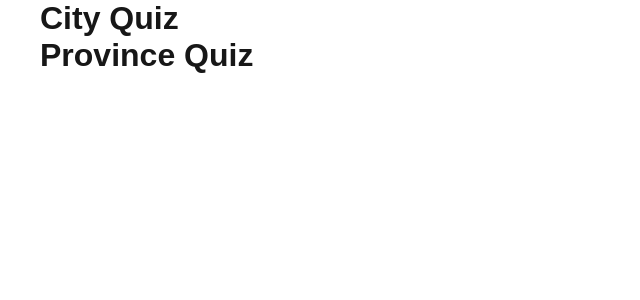
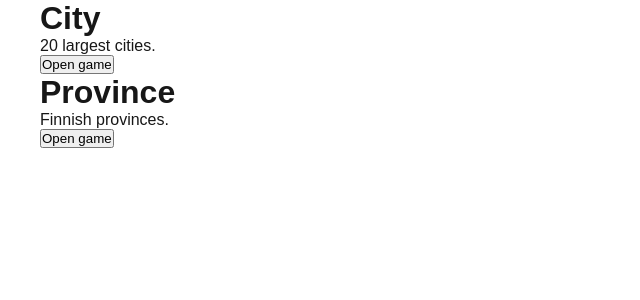
Before and after one commit to ojela028xamk/finland-map-quiz, a Next.js app: page / in a window 1280 px wide. Shown: the top 300 px of the page, without its empty margins (0-640 px from the left). Built offline with nearby package versions, Linux system fonts and the light colour scheme.

Commit message:
globaltypes and games list

```diff
--- /dev/null
+++ b/app/globalTypes.ts
@@ -0,0 +1,10 @@
+export enum GameType {
+  CITY = "City",
+  PROVINCE = "Province",
+}
+
+export type Game = {
+  type: GameType;
+  description: string;
+  link: string;
+};
--- a/app/page.module.scss
+++ b/app/page.module.scss
@@ -1,4 +1,7 @@
 .page {
   width: 1200px;
   margin: auto;
+
+  .game_list {
+  }
 }
--- a/app/page.tsx
+++ b/app/page.tsx
@@ -1,12 +1,34 @@
-import CityQuiz from "./cityQuiz/page";
+import Link from "next/link";
+import { Game, GameType } from "./globalTypes";
 import css from "./page.module.scss";
-import ProvinceQuiz from "./provinceQuiz/page";
+
+const gameList: Game[] = [
+  {
+    type: GameType.CITY,
+    description: "20 largest cities.",
+    link: "/cityQuiz",
+  },
+  {
+    type: GameType.PROVINCE,
+    description: "Finnish provinces.",
+    link: "/provinceQuiz",
+  },
+];
 
 export default function Home() {
   return (
     <div className={css.page}>
-      <CityQuiz />
-      <ProvinceQuiz />
+      <div className={css.game_list}>
+        {gameList.map((game) => (
+          <div className={css.game_list_item}>
+            <h1>{game.type}</h1>
+            <p>{game.description}</p>
+            <Link href={game.link}>
+              <button>Open game</button>
+            </Link>
+          </div>
+        ))}
+      </div>
     </div>
   );
 }
```
